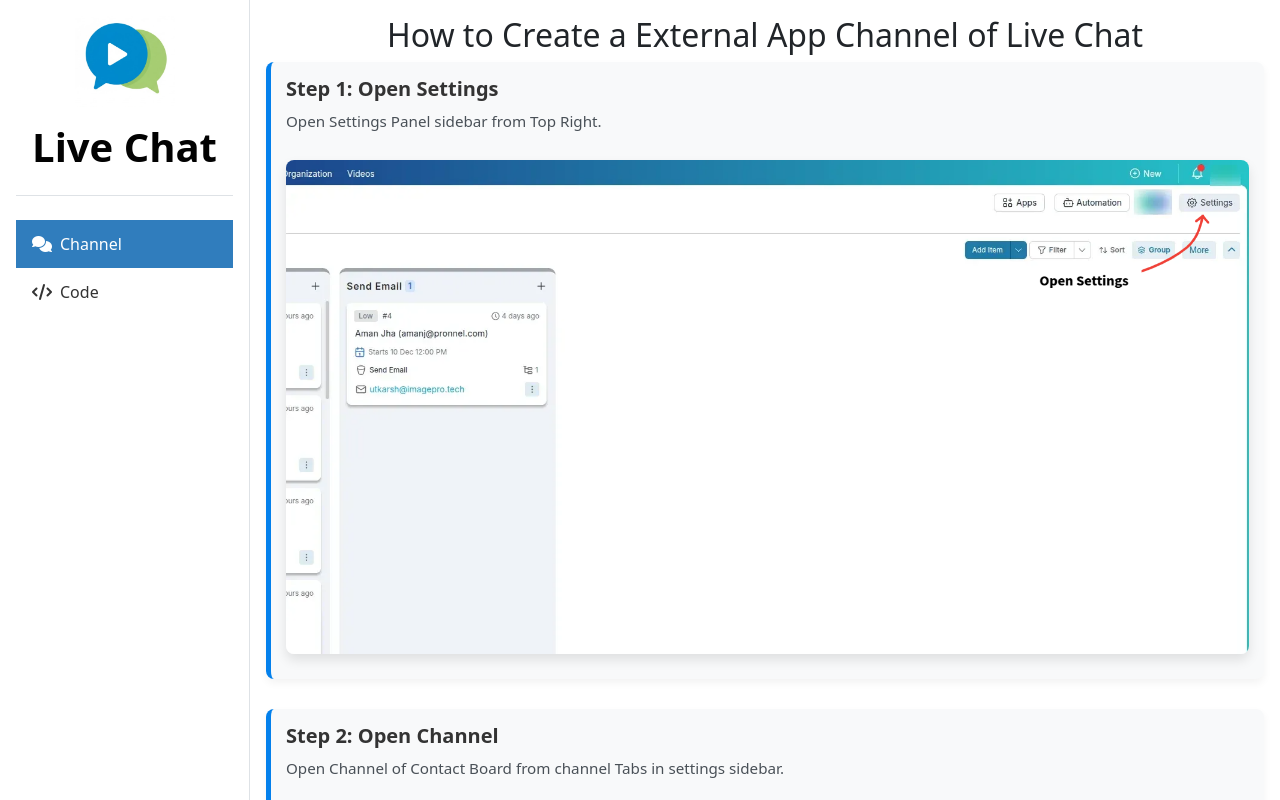
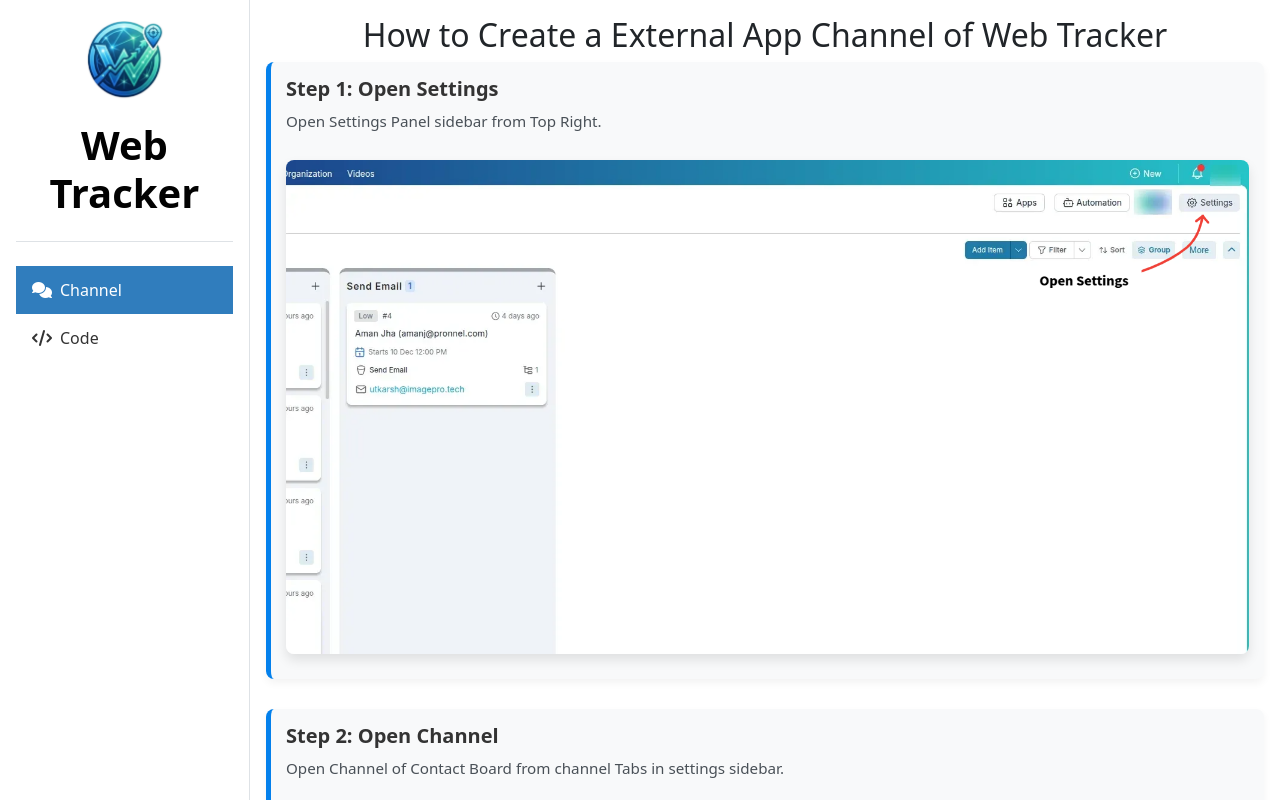
Before and after one commit to amanjha7/july17, an Angular app: page / in a window 1280 px wide. Built offline with nearby package versions, Linux system fonts and the light colour scheme.

Commit message:
updated to webtracker

```diff
--- a/src/app/components/channel/channel.html
+++ b/src/app/components/channel/channel.html
@@ -1,5 +1,5 @@
 <div>
-    <h2 class="text-center">How to Create a External App Channel of Live Chat</h2>
+    <h2 class="text-center">How to Create a External App Channel of Web Tracker</h2>
         <div *ngFor="let step of channelCreationSteps" class="step">
         <h5>{{ step.title }}</h5>
         <p [innerHTML]="step.description"></p>
--- a/src/app/components/channel/channel.ts
+++ b/src/app/components/channel/channel.ts
@@ -22,12 +22,12 @@ export class Channel {
     },
     {
       title : 'Step 3: Add New Channel',
-      description: 'Create a External App Channel of Live Chat later you can add chatbot too.',
+      description: 'Create a External App Channel of Web Tracker later you can add chatbot too.',
       image: './create_channel.png'
     },
     {
       title : 'Step 4: Save Channel',
-      description: 'Save The Channel that you have created of Live Chat (External App).',
+      description: 'Save The Channel that you have created of Web Tracker (External App).',
       image: './save_channel.png'
     }
   ]
--- a/src/app/components/header/header.component.ts
+++ b/src/app/components/header/header.component.ts
@@ -6,5 +6,5 @@ import { Component, signal } from '@angular/core';
   styleUrls: ['./header.component.scss']
 })
 export class HeaderComponent {
-  protected readonly Header = signal('Live Chat');
+  protected readonly Header = signal('Web Tracker');
 }
--- a/src/app/components/profile/profile.component.ts
+++ b/src/app/components/profile/profile.component.ts
@@ -103,7 +103,7 @@ export class ProfileComponent implements OnChanges {
     },
     {
       name: 'Developer & Integrations', icon: 'bi-braces', keys: [
-        'webhooks','redirection','Live Chat'
+        'webhooks','redirection','Web Tracker'
       ]
     },
     {
--- a/src/app/components/side-nav/side-nav.component.html
+++ b/src/app/components/side-nav/side-nav.component.html
@@ -1,6 +1,6 @@
 <div class="side-nav p-3">
   <div class="logo text-center mb-4">
-  <img src="livechat.png" alt="Live Chat Logo" width="100">
+  <img src="webtracker.png" alt="Web Tracker Logo" width="100">
     <div>
       <app-header class="sticky-header"></app-header>
     </div>
```
Also changed, not shown: public/webtracker.png (added).
